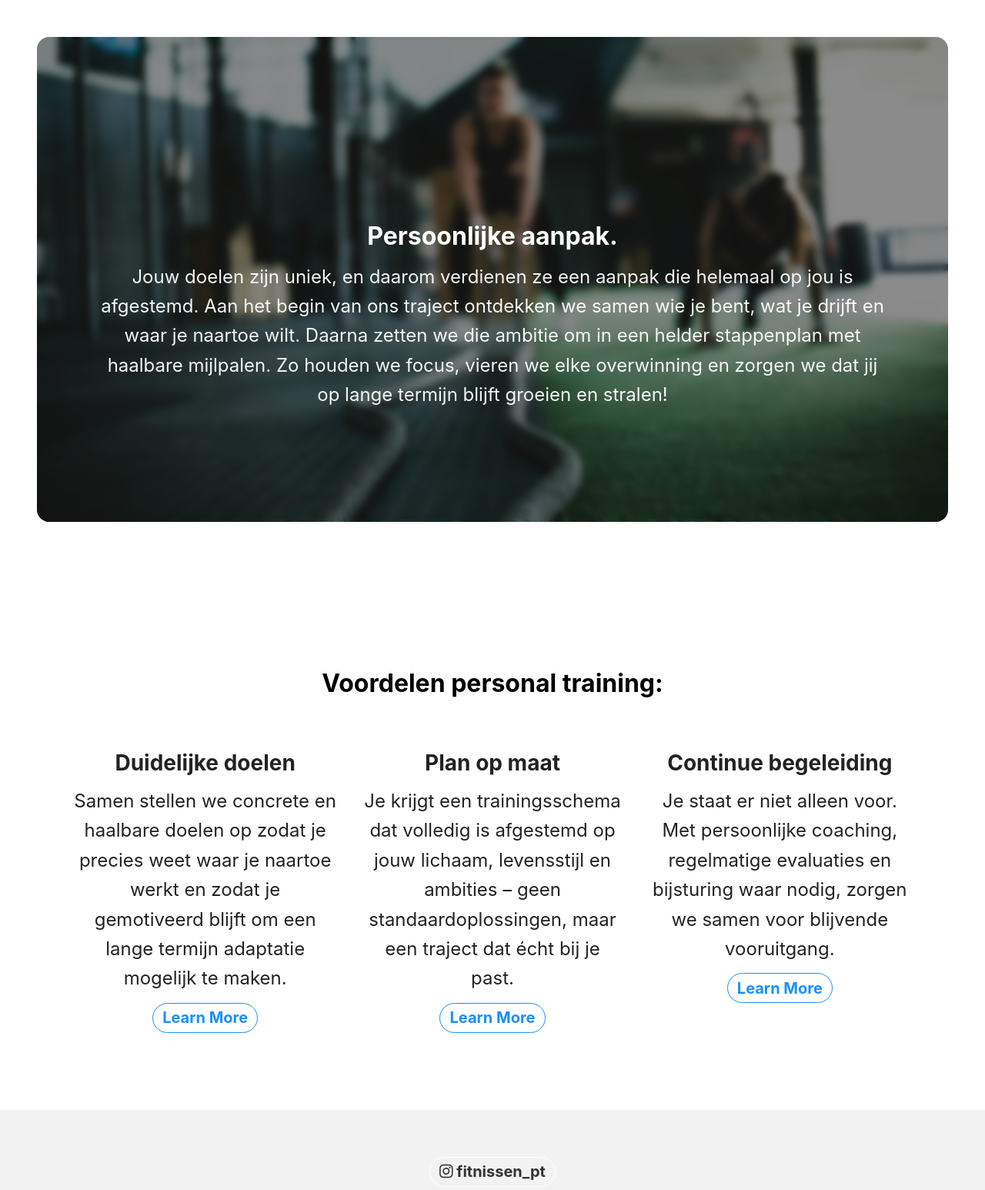
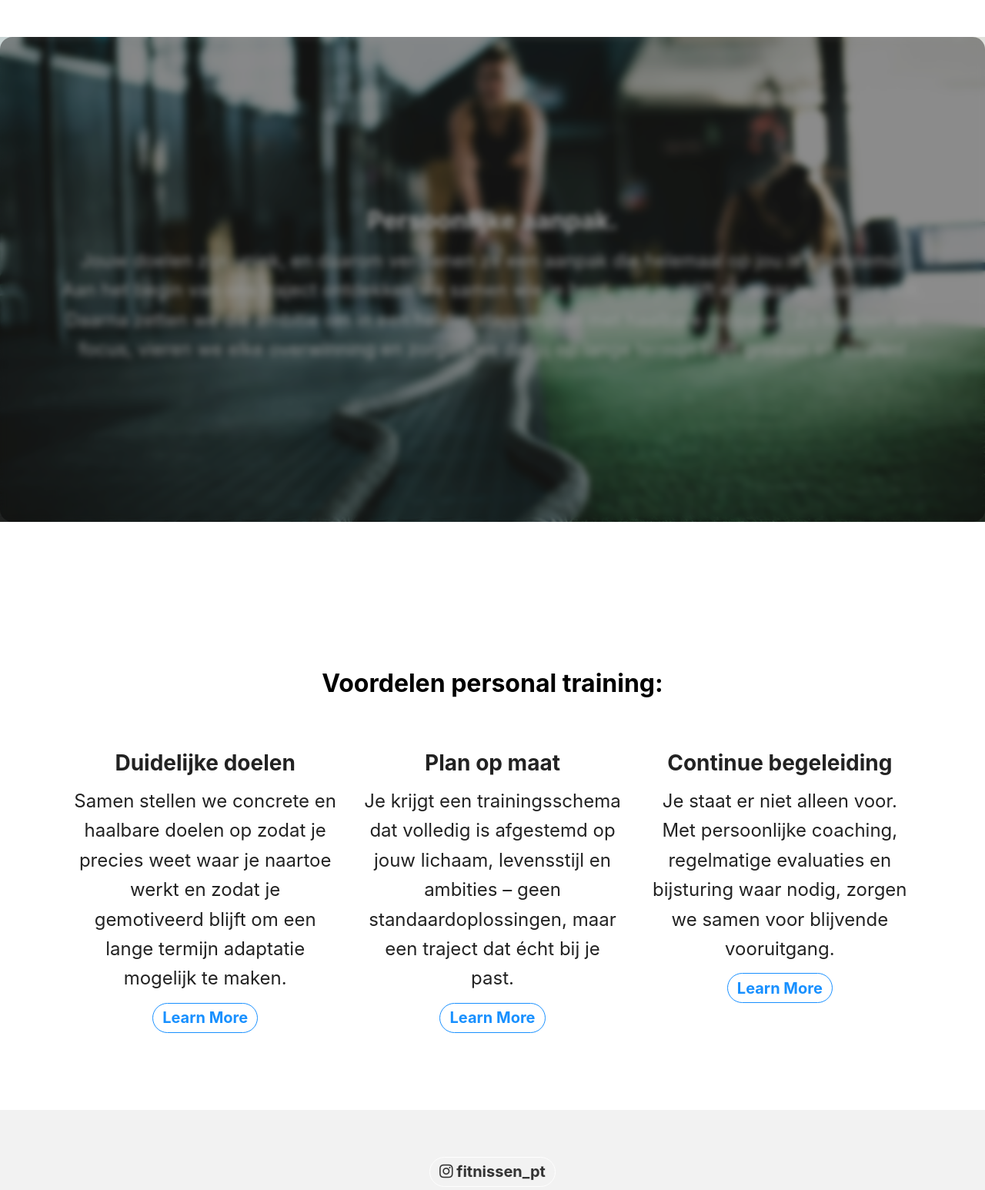
Before and after one commit to TimTools/fitnissen-site, a Jekyll site: the page built from index.html, in a window 1280 px wide. Shown: the part 900-2446 px from the top of the page at 77% size. Built offline with Jekyll 4.4.1, drawn with Linux system fonts in a browser that asks for light colours; nearby versions of some CDN libraries; the list of posts is cut into pages by our own code; grey boxes are pictures that could not be loaded.

Commit message:
Update head.html

```diff
--- a/_includes/head.html
+++ b/_includes/head.html
@@ -6,11 +6,14 @@
   #hero-1 {
     position: relative;
     height: 70vh !important;
-    background-size: cover !important;
+    width: 100vw;
+    margin-left: calc(-50vw + 50%);
+    border-radius: 0 !important;
+    /* background-size: cover !important;
     background-position: center center !important;
     backdrop-filter: blur(4px);
     padding: 2rem;
-    border-radius: 1rem;
+    border-radius: 1rem; */
   }
 
   #hero-1::before {
@@ -28,8 +31,10 @@
   }
 
   #hero-1 .hero__content {
-    position: relative;
-    z-index: 1;
+    max-width: 100%;
+    padding: 4rem 2rem;
+    /* position: relative;
+    z-index: 1; */
   }
 </style>
 
```
